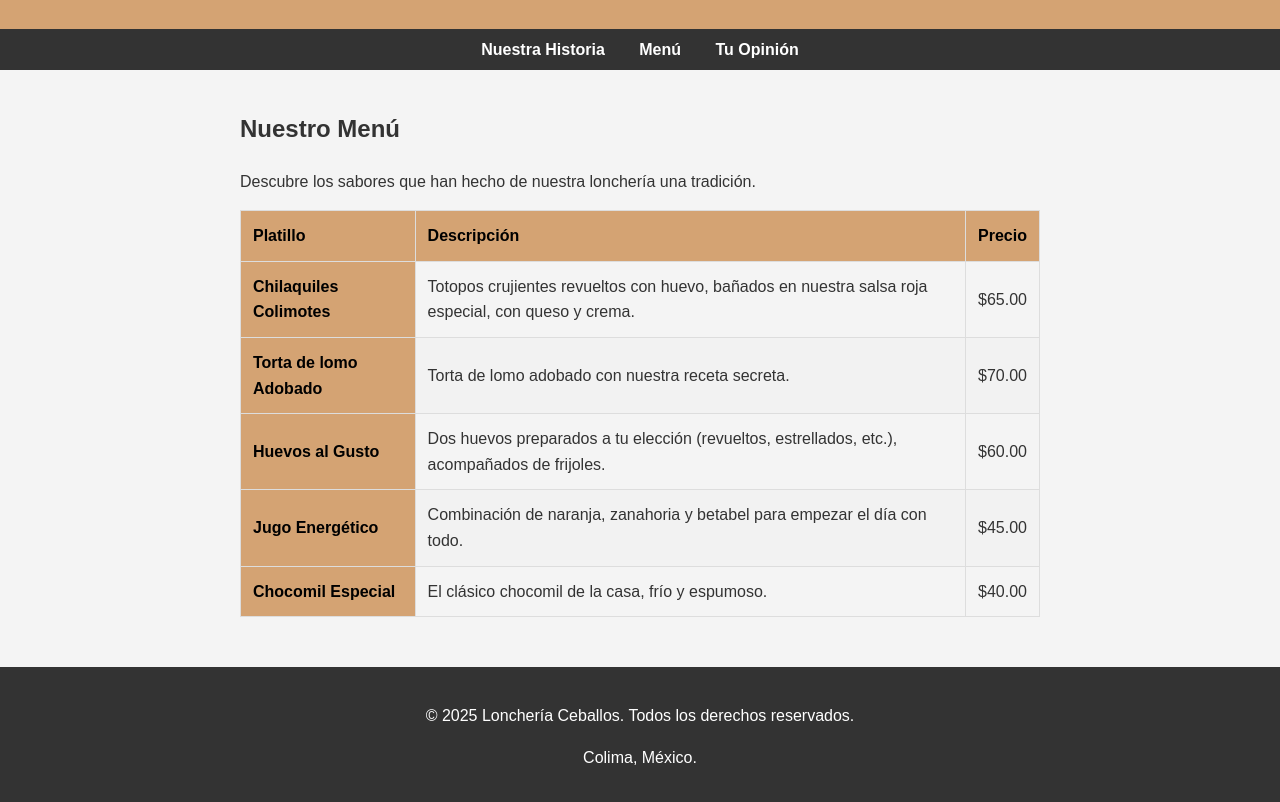
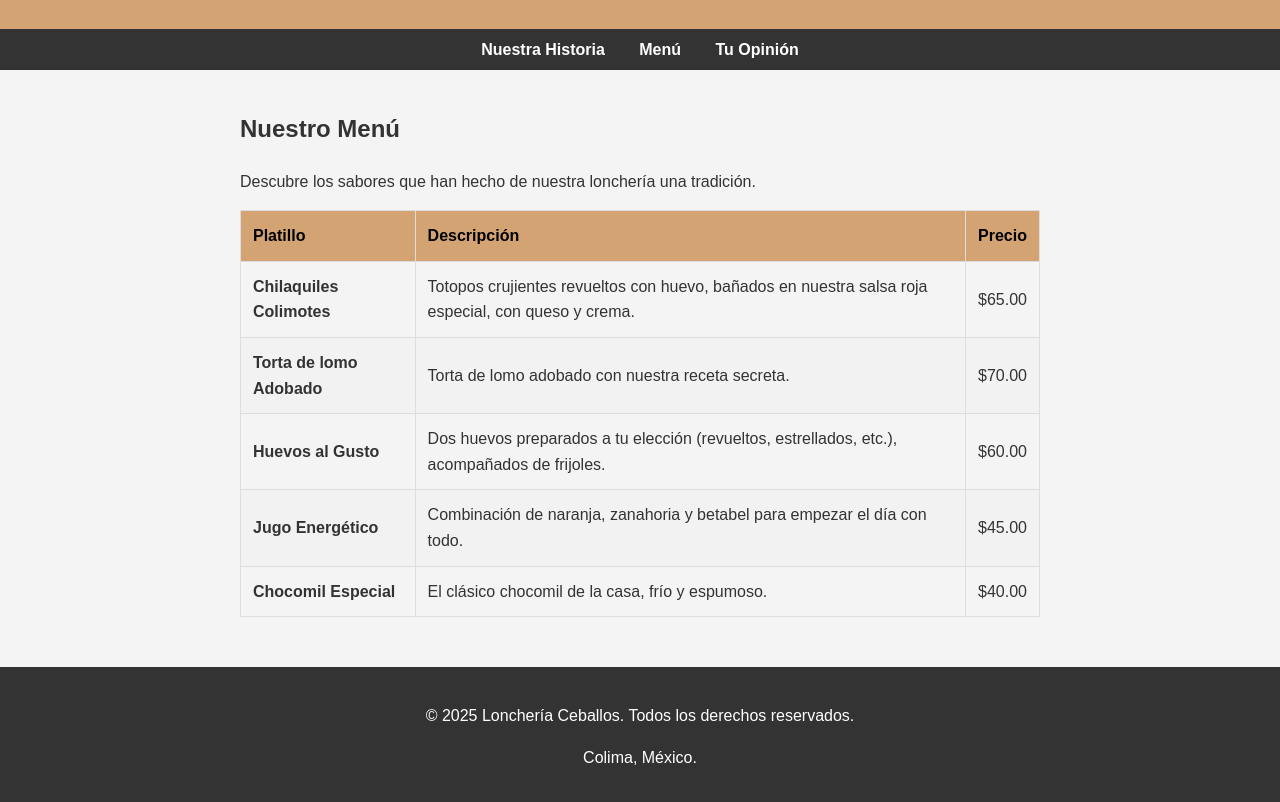
Before and after one commit to LuisRodrigo05/website-loncheria, a plain HTML site: page menu.html in a window 1280 px wide. Shown: the part 112-914 px from the top of the page. Drawn offline with Linux system fonts and the light colour scheme.

Commit message:
Primera actualización

```diff
--- a/css/style.css
+++ b/css/style.css
@@ -88,7 +88,7 @@ th, td {
     text-align: left; /* Alinea el texto a la izquierda */
 }
 
-th {
+thead th {
     background-color: #d4a373; /* Le da un color de fondo al encabezado para distinguirlo */
     color: black; /* Cambia el color del texto del encabezado a blanco */
 }
```
